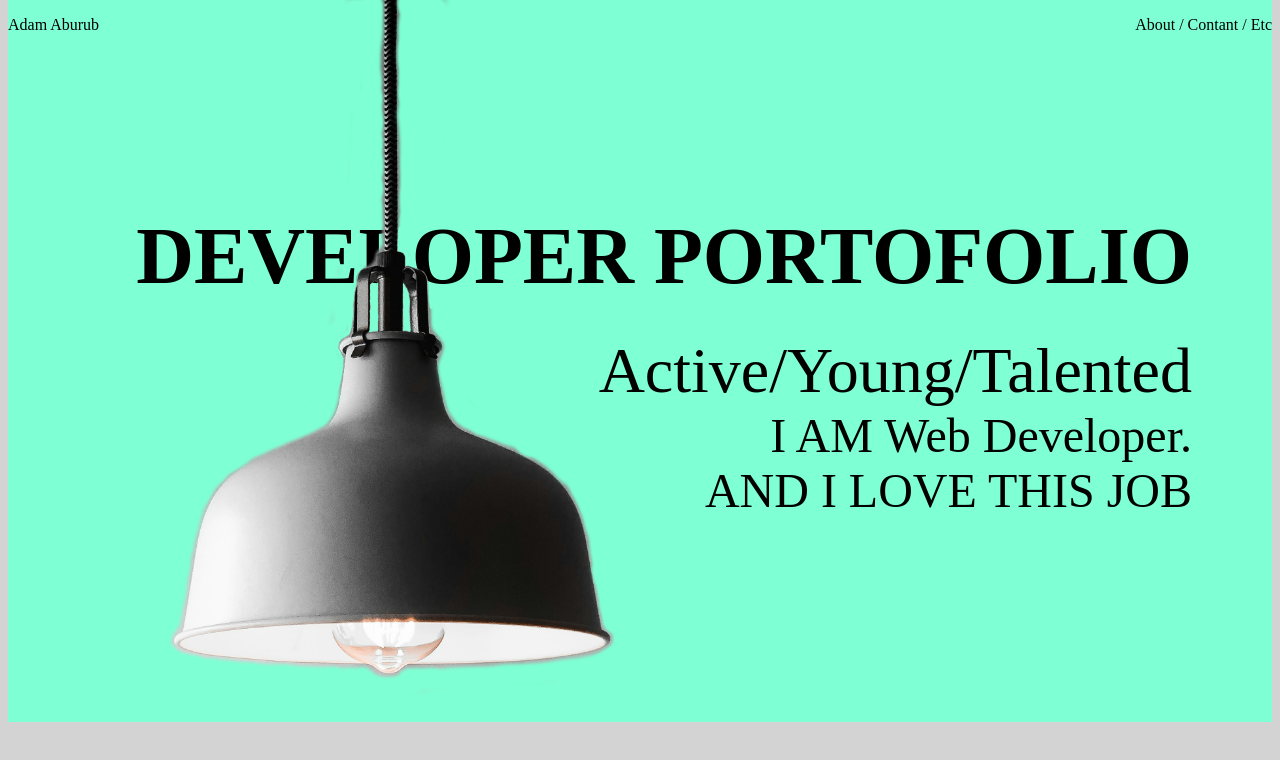
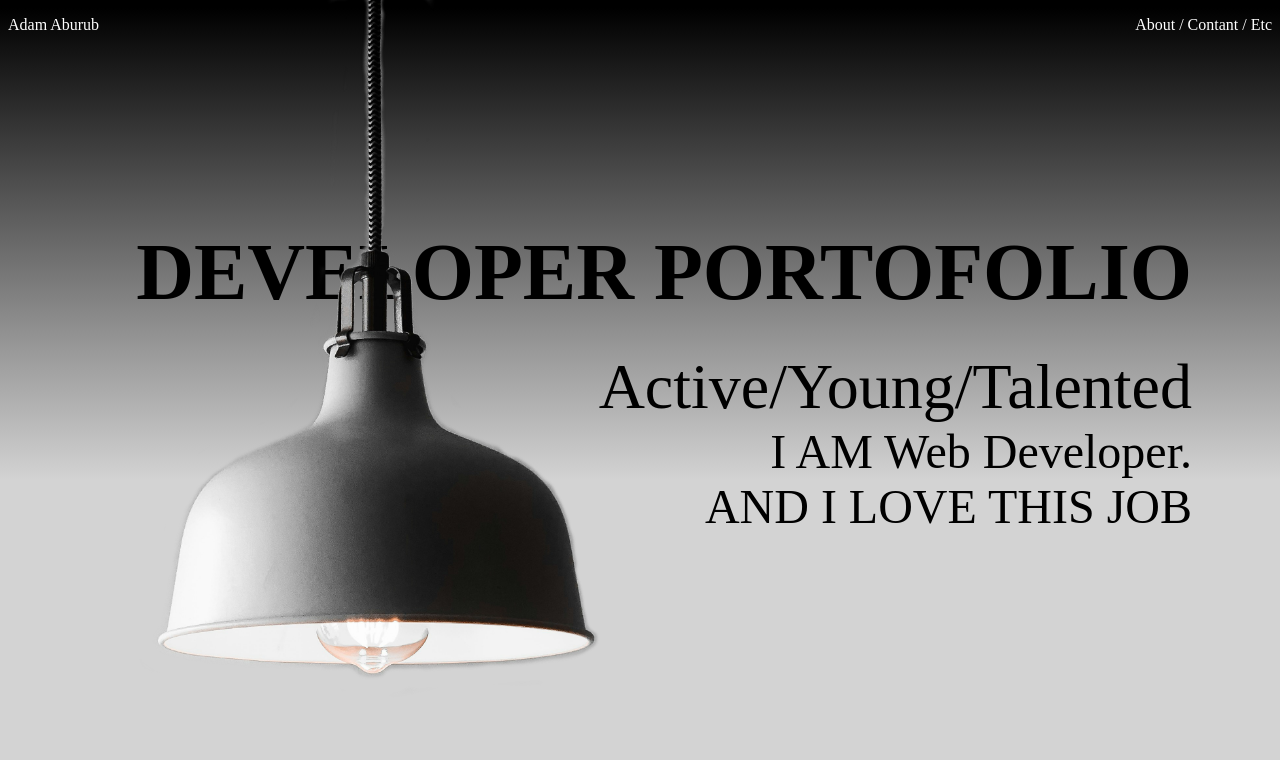
Before and after one commit to Adam-abualrub/developer_portofolio, a plain HTML site: page index.html in a window 1280 px wide. Drawn offline with Linux system fonts and the light colour scheme.

Commit message:
we add clorful background (Gradients)

```diff
--- a/index.css
+++ b/index.css
@@ -2,25 +2,33 @@ body {
     background-color: lightgrey;
     margin-top: 0;
 }
+.BG{
+    background-image: linear-gradient(to bottom,black 1%, lightgrey 60%);
+    position: absolute;
+    width: 100vw;
+    height: 100vh;
+    top:0;
+    left:0;
+    z-index: -1;
+}
 .navbar{
     display: flex;
-    justify-content:space-between
-
+    justify-content:space-between;
+      color:white;
 }
 .lamp-image {
     width:34rem ;
     position: absolute;
-    margin-left: 6rem;
+    margin-left: 5rem;
     /* margin-top: -5rem; */
 }
 
 .text-container{
     display: flex;
-    background-color: aquamarine;
     height: 92vh;
     flex-direction: column;
     justify-content: center;
-    margin-top: -4rem;
+    margin-top: -3rem;
 }
 .title{
     font-size: 5rem;
--- a/index.html
+++ b/index.html
@@ -10,6 +10,7 @@
 
 
 <body>
+    <div class="BG"></div>
     <img class="lamp-image" src="img/lamp.png">
     <nav class="navbar">
         <p>Adam Aburub</p>
```
